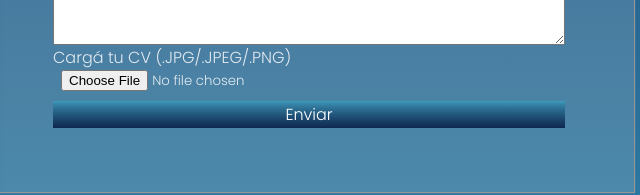
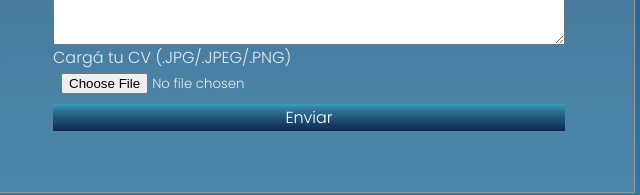
Before and after one commit to ccolombo95/ProyectoLogistica, a plain HTML site: page html/trabajacon.html in a window 1280 px wide. Shown: the part 643-838 px from the top of the page, 507-1147 px from the left. Drawn offline with nearby package versions, Linux system fonts and the light colour scheme.

Commit message:
trabajacon.html

```diff
--- a/html/trabajacon.html
+++ b/html/trabajacon.html
@@ -98,7 +98,8 @@
                         <textarea  name="Message" id="mensaje" rows="8" required> </textarea>
 
                         <label for="attachment"> Cargá tu CV (.JPG/.JPEG/.PNG)</label>
-                        <input type="file" id="file" name="attachment" accept="image/png, image/jpeg, image/jpg" required>
+                        <div class="file-select" id="src-file1"><input type="file" id="file"  name="attachment" accept="image/png, image/jpeg, image/jpg" required></div>
+
                     </div>
                     <button type="submit" id="boton_form"> Enviar</button>
                 </form>
```
